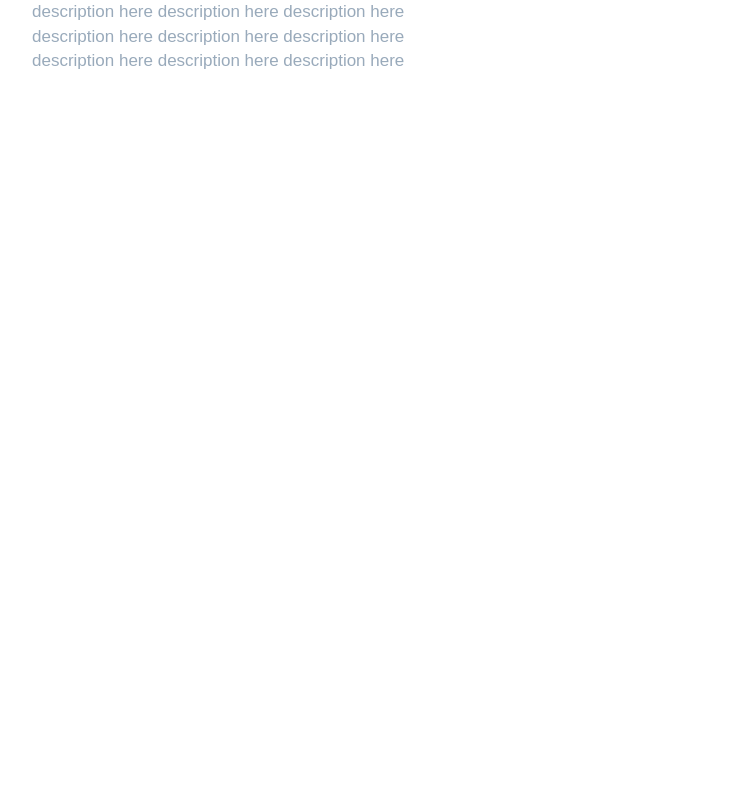
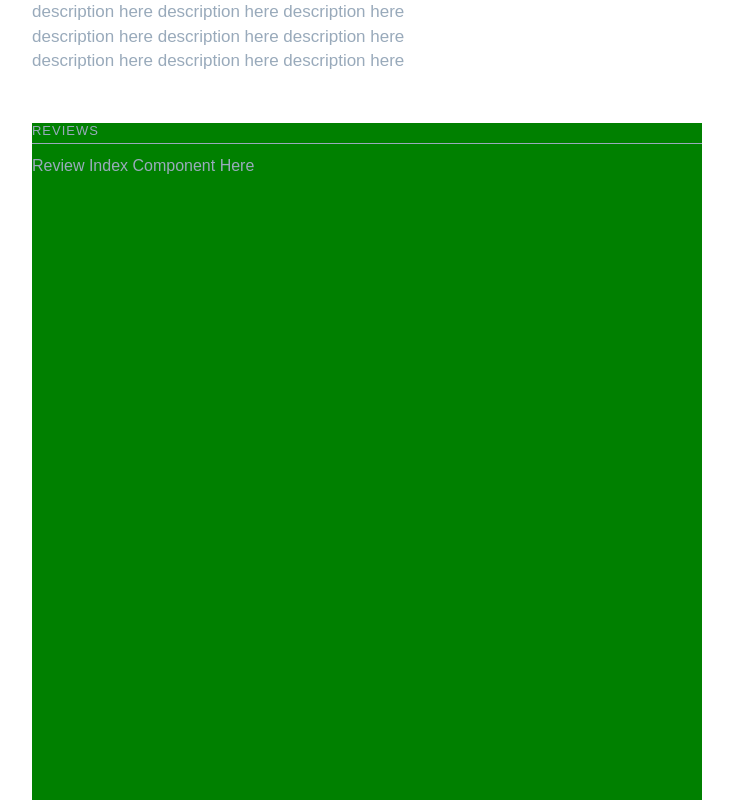
Before and after one commit to jork41989/actionboxd, a React (Create React App) app in the folder frontend/: page /#/movies/1 in a window 1280 px wide. Shown: the part 940-1740 px from the top of the page, without its empty margins (413-1146 px from the left). Built offline with nearby package versions, Linux system fonts and the light colour scheme; no server answers.

Commit message:
Add comments component placeholder to show page

```diff
--- a/frontend/src/components/movies/movies_show.css
+++ b/frontend/src/components/movies/movies_show.css
@@ -149,11 +149,30 @@
 }
 
 
-.movie-show-info-reviews{
+.movie-show-info-reviews-container{
     display: block;
     position: relative;
+    background: green;
     margin-bottom: 30px;
     width: 100%;
+}
+
+.movie-show-reviews-header{
+    font-family: Graphik-Regular-Web,sans-serif;
+    font-weight: 400;
+    font-size: 13px;
+    color: #9ab;
+    text-transform: uppercase;
+    letter-spacing: .075em;
+    margin-top: 0;
+    margin-bottom: .76923077rem;
+    padding-bottom: 5px;
+    border-bottom: 1px solid #9ab;
+}
+
+.movie-show-info-reviews{
+    /*placeholder height*/
+    height: 800px;
 }
 
 .temp{
--- a/frontend/src/components/movies/movies_show.jsx
+++ b/frontend/src/components/movies/movies_show.jsx
@@ -1,5 +1,6 @@
 import React from 'react'
 import './movies_show.css'
+// import ReviewIndexContainer from '../reviews/review_index_container'
 
 export default class MoviesShow extends React.Component {
     componentDidMount(){
@@ -89,8 +90,14 @@ export default class MoviesShow extends React.Component {
                             </li>
                         </ul>
 
-                        <div className="movie-show-info-reviews">
-
+                        <div className="movie-show-info-reviews-container">
+                            <h2 className="movie-show-reviews-header">
+                                REVIEWS
+                            </h2>
+                            <div className="movie-show-info-reviews">
+                                Review Index Component Here
+                                {/* <ReviewIndexContainer movie={this.props.movie}/> */}
+                            </div>
                         </div>
                     </section>
 
```
